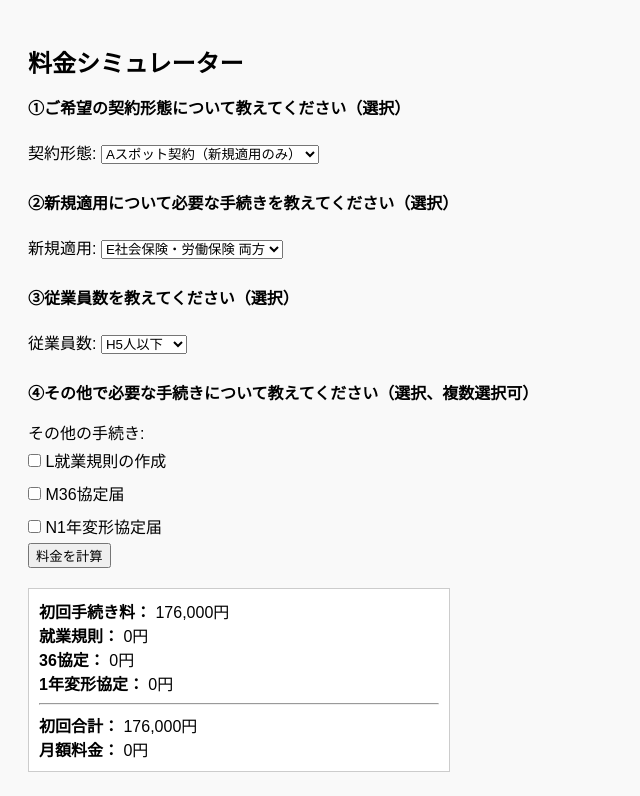
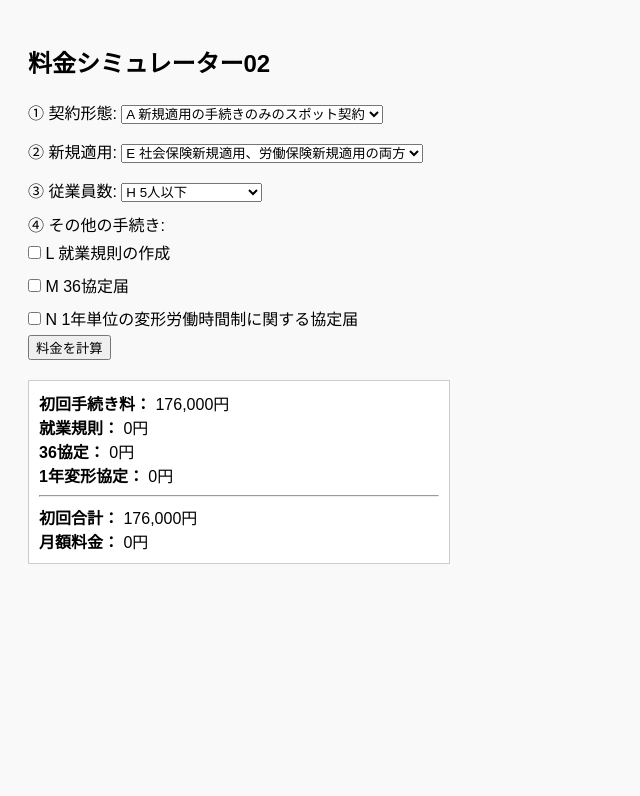
Before and after one commit to kyokonakayama/price-simulator, a plain HTML site: page index.html in a window 1280 px wide. Both pictures are taken after a click on the button "料金を計算". Shown: the whole page, without its empty margins (0-640 px from the left). Drawn offline with Linux system fonts and the light colour scheme.

Commit message:
Update index.html

```diff
--- a/index.html
+++ b/index.html
@@ -1,8 +1,8 @@
 <!DOCTYPE html>
 <html lang="ja">
 <head>
-  <meta charset="UTF-8" />
-  <meta name="viewport" content="width=device-width, initial-scale=1.0"/>
+  <meta charset="UTF-8">
+  <meta name="viewport" content="width=device-width, initial-scale=1.0">
   <title>料金シミュレーター</title>
   <style>
     body {
@@ -26,42 +26,38 @@
   </style>
 </head>
 <body>
-  <h1>料金シミュレーター</h1>
+  <h1>料金シミュレーター02</h1>
 
-  <p><strong>①ご希望の契約形態について教えてください（選択）</strong></p>
-  <label>契約形態:
+  <label>① 契約形態:
     <select id="plan">
-      <option value="A">Aスポット契約（新規適用のみ）</option>
-      <option value="B">Bアドバイザリー顧問</option>
-      <option value="C">Cレギュラー顧問</option>
-      <option value="D">Dレギュラー顧問＋給与計算</option>
+      <option value="A">A 新規適用の手続きのみのスポット契約</option>
+      <option value="B">B アドバイザリー顧問</option>
+      <option value="C">C レギュラー顧問</option>
+      <option value="D">D レギュラー顧問＋給与計算</option>
     </select>
   </label><br>
 
-  <p><strong>②新規適用について必要な手続きを教えてください（選択）</strong></p>
-  <label>新規適用:
+  <label>② 新規適用:
     <select id="application">
-      <option value="E">E社会保険・労働保険 両方</option>
-      <option value="F">F社会保険のみ</option>
-      <option value="G">G労働保険のみ</option>
+      <option value="E">E 社会保険新規適用、労働保険新規適用の両方</option>
+      <option value="F">F 社会保険新規適用のみ</option>
+      <option value="G">G 労働保険新規適用のみ</option>
     </select>
   </label><br>
 
-  <p><strong>③従業員数を教えてください（選択）</strong></p>
-  <label>従業員数:
+  <label>③ 従業員数:
     <select id="employees">
-      <option value="H">H5人以下</option>
-      <option value="I">I6〜10人</option>
-      <option value="J">J11〜20人</option>
-      <option value="K">K21人以上</option>
+      <option value="H">H 5人以下</option>
+      <option value="I">I 6人以上10人以下</option>
+      <option value="J">J 11人以上20人以下</option>
+      <option value="K">K 21人以上</option>
     </select>
   </label><br>
 
-  <p><strong>④その他で必要な手続きについて教えてください（選択、複数選択可）</strong></p>
-  <label>その他の手続き:</label><br>
-  <input type="checkbox" id="rule" value="rule"> L就業規則の作成<br>
-  <input type="checkbox" id="kyoutei" value="kyoutei"> M36協定届<br>
-  <input type="checkbox" id="henkei" value="henkei"> N1年変形協定届<br>
+  <label>④ その他の手続き:</label><br>
+  <input type="checkbox" id="rule" value="rule"> L 就業規則の作成<br>
+  <input type="checkbox" id="kyoutei" value="kyoutei"> M 36協定届<br>
+  <input type="checkbox" id="henkei" value="henkei"> N 1年単位の変形労働時間制に関する協定届<br>
 
   <button onclick="calculate()">料金を計算</button>
 
@@ -82,55 +78,60 @@
       let kyouteiFee = 0;
       let henkeiFee = 0;
 
-      // A: スポット契約（初回手続き料のみ）
+      // --- 初回手続き料（質問①×②） ---
       if (plan === 'A') {
         if (application === 'E') initFee = 176000;
         else if (application === 'F') initFee = 110000;
         else if (application === 'G') initFee = 66000;
+      } else if (plan === 'B') {
+        if (application === 'E') initFee = 137500;
+        else if (application === 'F') initFee = 99000;
+        else if (application === 'G') initFee = 38500;
+      } else if (plan === 'C' || plan === 'D') {
+        if (application === 'E') initFee = 77000;
+        else if (application === 'F') initFee = 49500;
+        else if (application === 'G') initFee = 27500;
       }
 
-      // B: アドバイザリー顧問
+      // --- 月額料金（質問①×③） ---
       if (plan === 'B') {
         if (employees === 'H' || employees === 'I') monthFee = 13200;
         else if (employees === 'J') monthFee = 16500;
         else if (employees === 'K') monthFee = 27500;
-
-        if (rule) ruleFee = 99000;
-        if (kyoutei) kyouteiFee = 12100;
-        if (henkei) henkeiFee = 7700;
-      }
-
-      // C: レギュラー顧問
-      if (plan === 'C') {
+      } else if (plan === 'C') {
         if (employees === 'H') monthFee = 19800;
         else if (employees === 'I') monthFee = 26400;
         else if (employees === 'J') monthFee = 42900;
         else if (employees === 'K') monthFee = 42900;
+      } else if (plan === 'D') {
+        if (employees === 'H') monthFee = 42350;
+        else if (employees === 'I') monthFee = 50600;
+        else if (employees === 'J') monthFee = 66000;
+        else if (employees === 'K') monthFee = 66000;
+      }
 
+      // --- オプション料（質問①×④） ---
+      if (plan === 'A') {
+        if (rule) ruleFee = 165000;
+        if (kyoutei) kyouteiFee = 27500;
+        if (henkei) henkeiFee = 12100;
+      } else if (plan === 'B') {
+        if (rule) ruleFee = 99000;
+        if (kyoutei) kyouteiFee = 12100;
+        if (henkei) henkeiFee = 7700;
+      } else if (plan === 'C' || plan === 'D') {
         if (rule) ruleFee = 0;
         if (kyoutei) kyouteiFee = 12100;
         if (henkei) henkeiFee = 7700;
       }
 
-      // D: レギュラー顧問＋給与計算
-      if (plan === 'D') {
-        if (employees === 'H') monthFee = 42350;
-        else if (employees === 'I') monthFee = 50600;
-        else if (employees === 'J') monthFee = 66000;
-        else if (employees === 'K') monthFee = 66000;
+      const total = initFee + ruleFee + kyouteiFee + henkeiFee;
 
-        if (rule) ruleFee = 0;
-        if (kyoutei) kyouteiFee = 12100;
-        if (henkei) henkeiFee = 7700;
-      }
-
-      // ～付きの月額料金（K の場合）
+      // 月額料金の表記を補正（〜を追加）
       let monthText = `${monthFee.toLocaleString()}円`;
       if ((plan === 'C' && employees === 'K') || (plan === 'D' && employees === 'K')) {
         monthText += '～';
       }
-
-      const total = initFee + ruleFee + kyouteiFee + henkeiFee;
 
       document.getElementById('result').innerHTML = `
         <strong>初回手続き料：</strong> ${initFee.toLocaleString()}円<br>
```
